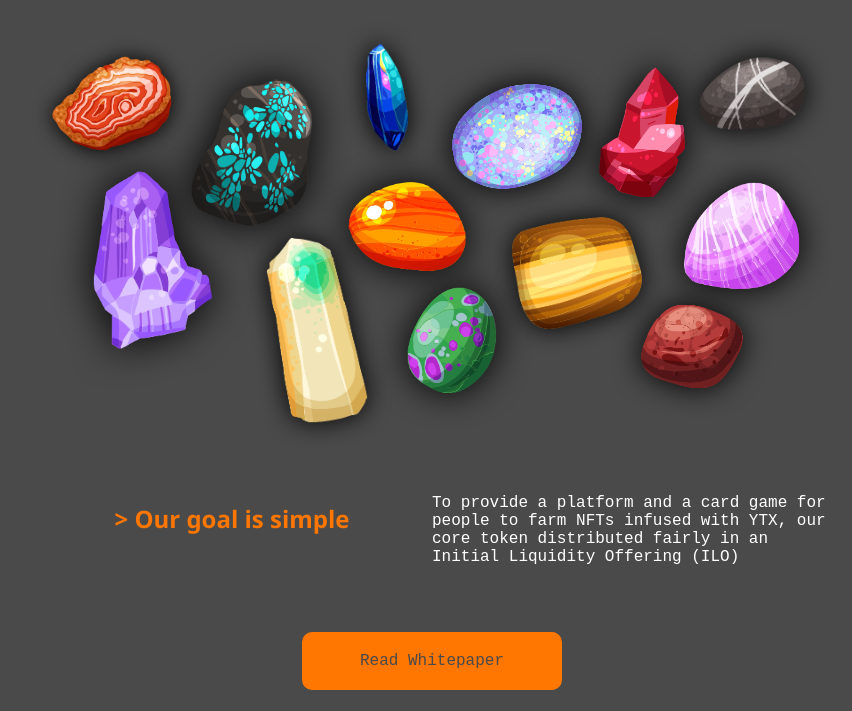
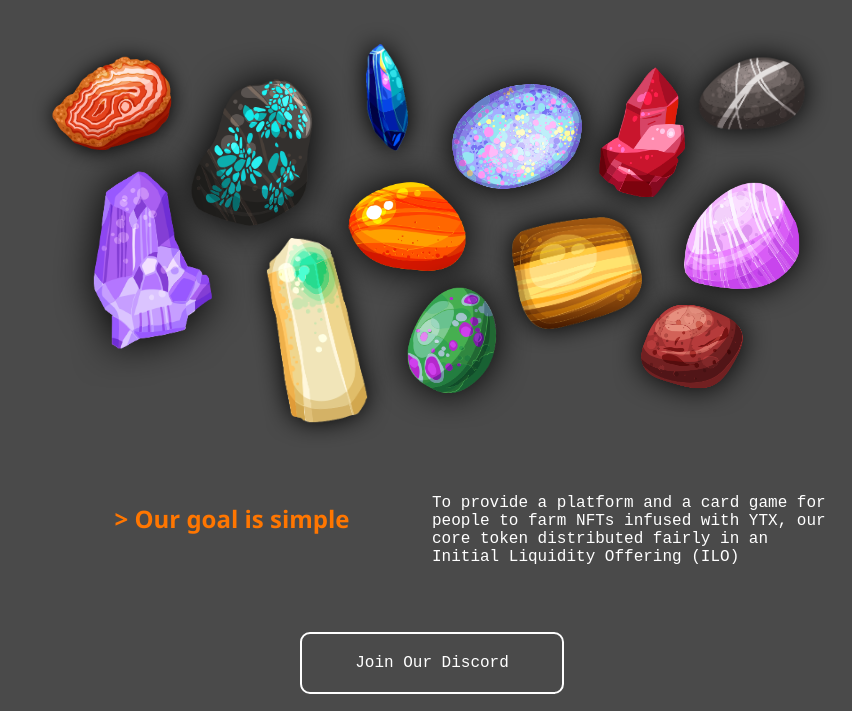
Before and after one commit to ytxfinance/ytx-website, a website: page index.html in a window 1280 px wide. Shown: the part 220-931 px from the top of the page, without its empty margins (208-1060 px from the left). Drawn offline with Linux system fonts and the light colour scheme.

Commit message:
Added discord button

```diff
--- a/index.html
+++ b/index.html
@@ -36,6 +36,7 @@
             <p class="left-align">To provide a platform and a card game for people to farm NFTs infused with YTX, our core token distributed fairly in an Initial Liquidity Offering (ILO)</p>
         </div>
         <div class="small-spacer"></div>
+        <a href="https://discord.gg/jsrHGXR" target="_blank" class="button-discord">Join Our Discord</a>
         <a href="assets/ytx-whitepaper.pdf" target="_blank" class="button-whitepaper">Read Whitepaper</a>
         <div class="spacer"></div>
     </div>
--- a/style.css
+++ b/style.css
@@ -130,12 +130,30 @@ header {
     padding: 20px 30px;
     display: block;
     max-width: 200px;
-    margin: auto;
+    margin: 20px auto;
     text-align: center;
 }
 
 .button-whitepaper:hover {
     background-color: #fd831a;
+}
+
+.button-discord {
+    background-color: transparent;
+    border: 2px solid white;
+    border-radius: 10px;
+    color: white;
+    text-decoration: none;
+    padding: 20px 30px;
+    display: block;
+    max-width: 200px;
+    margin: auto;
+    text-align: center;
+}
+
+.button-discord:hover {
+    border: 2px solid #fd831a;
+    color: #fd831a;
 }
 
 .spacer {
```
